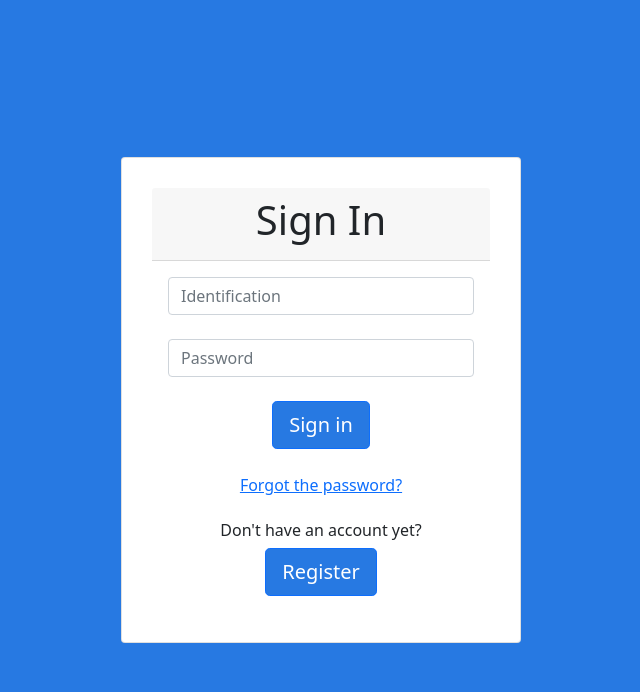
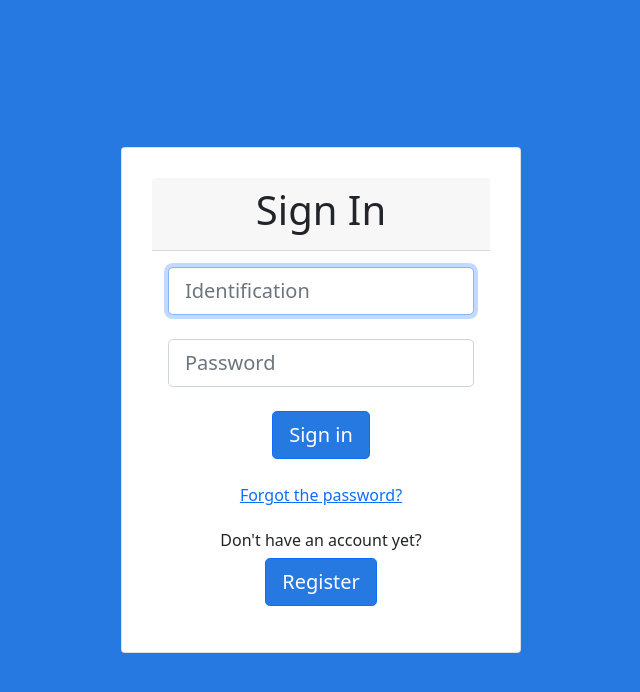
Before and after one commit to Diego-Hidalgo/js-exam-forms, a Next.js app: page / in a window 1280 px wide. Shown: the top 692 px of the page, without its empty margins (319-959 px from the left). Built offline with nearby package versions, Linux system fonts and the light colour scheme.

Commit message:
Minor changes in index.js

```diff
--- a/pages/index.js
+++ b/pages/index.js
@@ -24,9 +24,9 @@ export default function Home() {
                 </div>
                 <div class="card-body">
                   <form class="form-signin" onSubmit={submitAction}>
-                    <input type="text" id="inputId" class="form-control" placeholder="Identification" required autofocus />
+                    <input type="text" id="inputId" class="form-control form-control-lg" placeholder="Identification" required autoFocus/>
                     <br></br>
-                    <input type="password" id="inputPassword" class="form-control" placeholder="Password" required />
+                    <input type="password" id="inputPassword" class="form-control form-control-lg" placeholder="Password" required />
                     <br></br>
                     <div class="d-flex justify-content-center">
                       <button class="btn btn-lg btn-primary btn-block btn-signin" type="submit" style={{backgroundColor: '#2779e2'}}>
```
